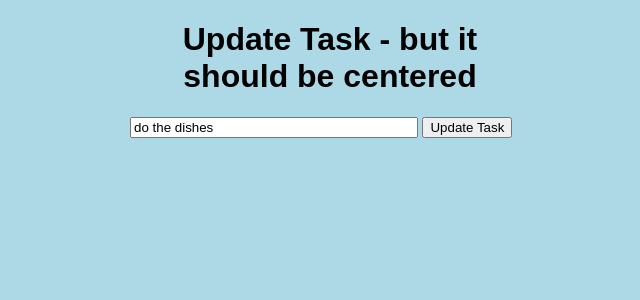
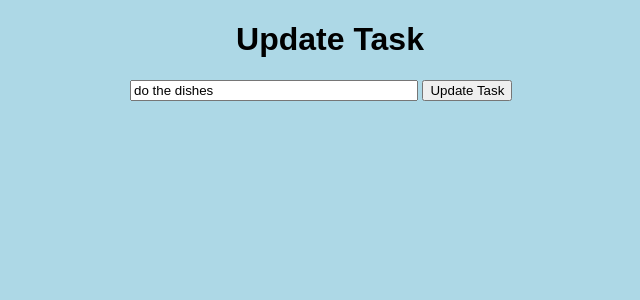
Before and after one commit to spurnell/Task_Master_App, a Flask app: page /update/1 in a window 1280 px wide. Shown: the top 300 px of the page, without its empty margins (310-950 px from the left). Run offline with Flask 2, Linux system fonts and the light colour scheme; data comes from the database, SQL or seed files in the repository.

Commit message:
"reverting html"

```diff
--- a/templates/index.html
+++ b/templates/index.html
@@ -8,7 +8,7 @@
 
 {% block body %}
 <div class="content">
-    <h1 style="text-align: center"> Task Master - Are these pushes working?</h1>
+    <h1 style="text-align: center"> Task Master </h1>
     {% if tasks|length < 1 %}
     <h4 style="text-align: center"> There are no tasks. Create one!</h4>
     {% else %}
--- a/templates/update.html
+++ b/templates/update.html
@@ -8,7 +8,7 @@
 
 {% block body %}
 <div class="content">
-    <h1 style="text-align: center"> Update Task - but it should be centered </h1>
+    <h1 style="text-align: center"> Update Task </h1>
 
     <div class="form">
         <form action="/update/{{task.id}}" method="POST">
```
